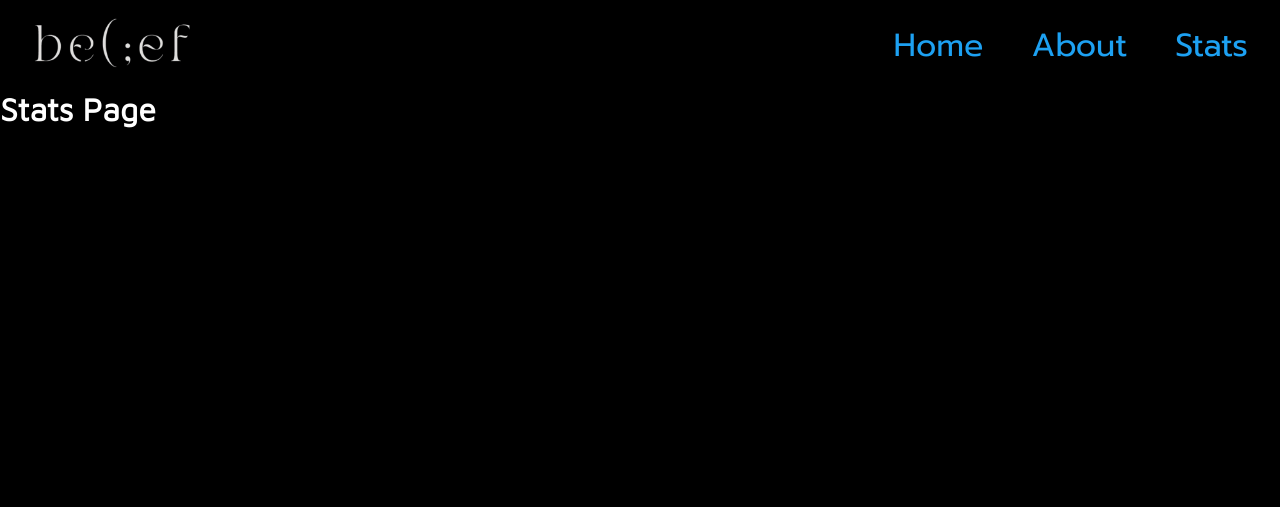
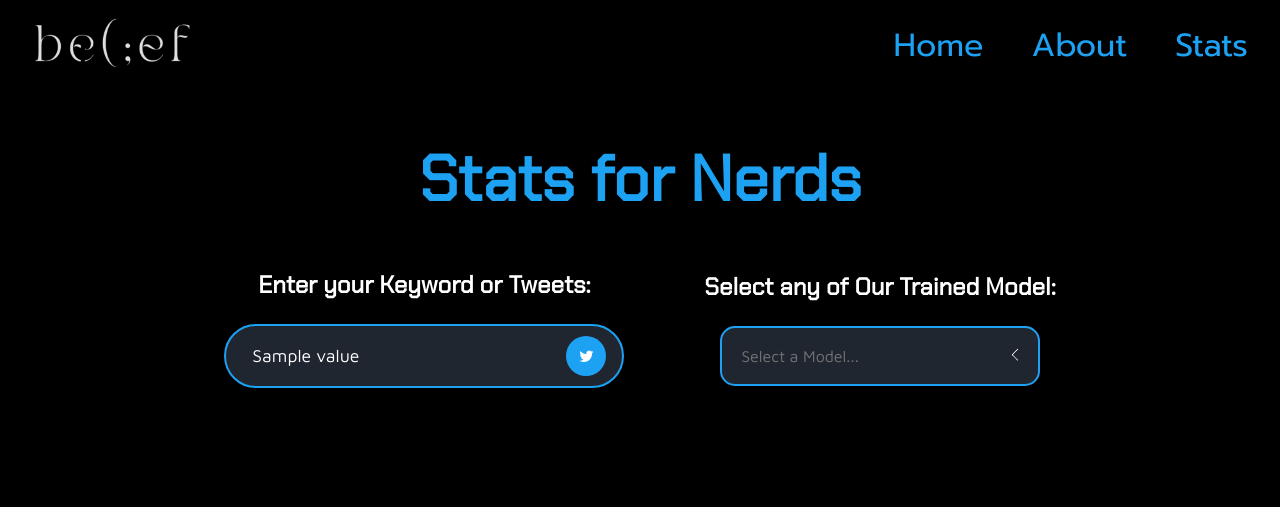
Before and after one commit to soorya-u/Belief, a Flask app: template templates/stats.html in a window 1280 px wide. Shown: the top 507 px of the page. Run offline with Flask 3, Linux system fonts and the light colour scheme; the template is opened without the code that fills it: most values are stand-ins (such as "Sample title", 1, 10 or a date in 2020).

Commit message:
Added Inputs to Stats Page

```diff
--- a/static/styles/stats.css
+++ b/static/styles/stats.css
@@ -0,0 +1,253 @@
+main {
+  display: flex;
+  flex-direction: column;
+  justify-content: center;
+  align-items: center;
+  gap: 3rem;
+}
+
+main::before,
+main::after {
+  content: "";
+}
+
+main h1,
+.input h2 {
+  font-family: "Chakra Petch", sans-serif;
+  color: #1da1f2;
+}
+
+main h1 {
+  font-size: 4rem;
+}
+
+.input {
+  display: flex;
+  flex-direction: column;
+  justify-content: center;
+  align-items: center;
+  gap: 1.5rem;
+}
+
+.input h2 {
+  color: #fff;
+}
+
+.input::after {
+  content: "";
+}
+
+.tweet-box {
+  width: 20rem;
+  border: none;
+  outline: none;
+  padding: 0 10px;
+  background: none;
+  font-size: 1.1rem;
+  transition: 0.5s ease;
+  line-height: 40px;
+  color: #fff;
+}
+
+.icon {
+  color: #eafaf1;
+  float: right;
+  width: 40px;
+  font-size: 1rem;
+  height: 40px;
+  border-radius: 50%;
+  background-color: #1da1f2;
+  display: flex;
+  justify-content: center;
+  align-items: center;
+  transition: 0.4s;
+  cursor: pointer;
+  text-decoration: none;
+}
+
+button[type="submit"] {
+  background-color: #1da1f2;
+  border-radius: 50%;
+  text-align: center;
+  border: none;
+}
+
+.search-box {
+  background-color: #202630;
+  width: 25rem;
+  border-radius: 40px;
+  border: 2px solid #1da1f2;
+  padding: 0.6rem 1rem;
+}
+
+.search-box:hover > .icon {
+  background-color: #fff;
+}
+
+.search-box:hover > .icon > i {
+  color: black;
+}
+
+/*  */
+
+details {
+  position: relative;
+  width: 20rem;
+}
+
+details[open] {
+  z-index: 1;
+}
+
+summary {
+  padding: 1.2rem;
+  cursor: pointer;
+  border-radius: 15px;
+  background-color: #ddd;
+  list-style: none;
+  background-color: #202630;
+  border: 2px solid #1da1f2;
+}
+
+summary::-webkit-details-marker {
+  display: none;
+}
+
+details[open] summary:before {
+  content: "";
+  display: block;
+  width: 100vw;
+  height: 100vh;
+  background: transparent;
+  position: fixed;
+  top: 0;
+  left: 0;
+}
+
+summary:after {
+  content: "";
+  float: right;
+  width: 0.5rem;
+  height: 0.5rem;
+  border-bottom: 1px solid currentColor;
+  border-left: 1px solid currentColor;
+  border-bottom-left-radius: 2px;
+  transform: rotate(45deg) translate(50%, 0%);
+  transform-origin: center center;
+  transition: transform ease-in-out 100ms;
+}
+
+summary:focus {
+  outline: none;
+}
+
+details[open] summary:after {
+  transform: rotate(-45deg) translate(0%, 0%);
+}
+
+.select {
+  width: 100%;
+  background: #ddd;
+  position: absolute;
+  top: calc(100% + 0.5rem);
+  left: 0;
+  padding: 1rem;
+  margin: 0;
+  box-sizing: border-box;
+  border-radius: 5px;
+  max-height: 200px;
+  overflow-y: auto;
+  background-color: #202630;
+  border: 2px solid #1da1f2;
+}
+
+.option {
+  margin: 0;
+  padding: 1rem 0;
+  border-bottom: 1px solid #ccc;
+  list-style: none;
+}
+
+.select::-webkit-scrollbar {
+  width: 5px;
+}
+
+.select::-webkit-scrollbar-track {
+  box-shadow: inset 0 0 6px rgba(0, 0, 0, 0.3);
+  border: solid 1rem transparent;
+}
+
+.select::-webkit-scrollbar-thumb {
+  background-color: #fff;
+  border-radius: 15px;
+  border: solid 0.5rem transparent;
+}
+
+.option:first-child {
+  padding-top: 0;
+}
+
+.option:last-child {
+  padding-bottom: 0;
+  border-bottom: none;
+}
+
+/* FAKE SELECT */
+
+summary.radios {
+  counter-reset: radios;
+}
+
+summary.radios:before {
+  content: var(--selection);
+}
+
+input[type="radio"] {
+  counter-increment: radios;
+  appearance: none;
+  display: none;
+}
+
+input[type="radio"]:checked {
+  display: inline;
+  --display: block;
+}
+
+input[type="radio"]:after {
+  content: attr(title);
+  display: inline;
+  font-size: 1rem;
+}
+
+ul.list {
+  counter-reset: labels;
+}
+
+label {
+  width: 100%;
+  display: flex;
+  cursor: pointer;
+  justify-content: space-between;
+}
+
+label span {
+  --display: none;
+  display: var(--display);
+  width: 1rem;
+  height: 1rem;
+  border: 1px solid #727272;
+  border-radius: 3px;
+}
+
+/*  */
+
+form {
+  display: flex;
+  justify-content: center;
+  align-items: center;
+  gap: 5rem;
+}
+
+input[id="default"] {
+  color: #727272;
+}
--- a/templates/stats.html
+++ b/templates/stats.html
@@ -9,5 +9,92 @@
 <!-- Page -->
 
 {% block stat %}
-<h1>Stats Page</h1>
+
+<main>
+  <h1>Stats for Nerds</h1>
+  <form action="/stats" method="post">
+    <section class="input">
+      <h2>Enter your Keyword or Tweets:</h2>
+      <div class="search-box">
+        <input
+          class="tweet-box"
+          type="text"
+          name="tweet"
+          value="{{value}}"
+          placeholder="Enter a tweet..."
+        />
+        <button type="submit" class="icon">
+          <i class="fa fa-twitter"></i>
+        </button>
+      </div>
+    </section>
+    <section class="input">
+      <h2>Select any of Our Trained Model:</h2>
+      <details class="custom-select">
+        <summary class="radios">
+          <input
+            type="radio"
+            value="Linear-SVC"
+            name="model-name"
+            id="default"
+            title="Select a Model..."
+            checked
+          />
+          <input
+            type="radio"
+            name="model-name"
+            id="item1"
+            title="Ada Boost Classifier"
+          />
+          <input type="radio" name="model-name" value="Bernoulli-NB" id="item2" title="Bernoulli NB" />
+          <input type="radio" name="model-name" value="Linear-SVC" id="item3" title="Linear SVC" />
+          <input
+            type="radio"
+            name="model-name"
+            value="Logistic-Regression"
+            id="item4"
+            title="Logistic Regression"
+          />
+          <input type="radio" name="model-name" id="item5" title="Multinomial NB" />
+          <input
+            type="radio"
+            name="model-name"
+            value="Passive-Aggressive-Classifier"
+            id="item6"
+            title="Passive Aggressive Classifier"
+          />
+          <input type="radio" name="model-name" value="Perceptron" id="item7" title="Perceptron" />
+          <input type="radio" name="model-name" title="Ridge-Classifier" id="item8" title="Ridge Classifier" />
+        </summary>
+        <ul class="list select">
+          <li class="option">
+            <label for="item1">Ada Boost Classifier</label>
+          </li>
+          <li class="option">
+            <label for="item2">Bernoulli NB</label>
+          </li>
+          <li class="option">
+            <label for="item3">Linear SVC <em>(Default)</em></label>
+          </li>
+          <li class="option">
+            <label for="item4">Logistic Regression</label>
+          </li>
+          <li class="option">
+            <label for="item5">Multinomial NB</label>
+          </li>
+          <li class="option">
+            <label for="item6">Passive Aggressive Classifier</label>
+          </li>
+          <li class="option">
+            <label for="item7">Perceptron</label>
+          </li>
+          <li class="option">
+            <label for="item8">Ridge Classifier</label>
+          </li>
+        </ul>
+      </details>
+    </section>
+  </form>
+  <div></div>
+</main>
 {% endblock stat %}
```
